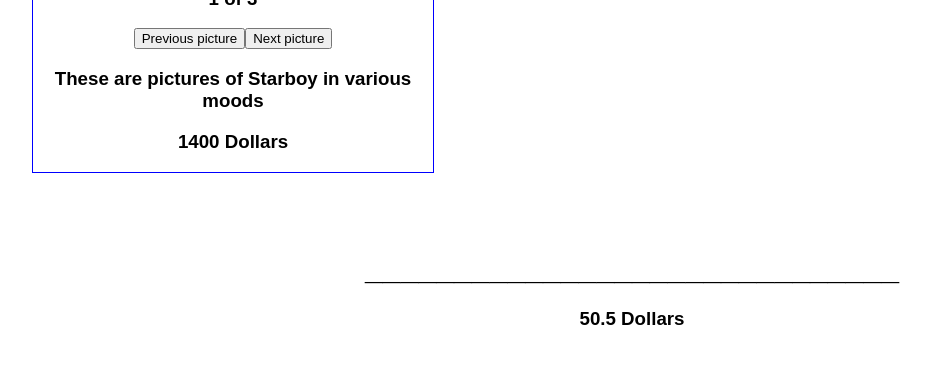
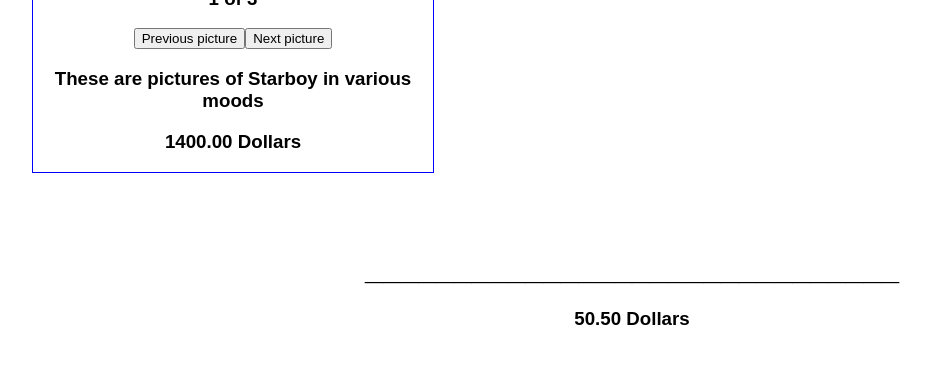
Before and after one commit to BMA-Corgea/nice-meme-react, a React (Create React App) app: page / in a window 1280 px wide. Shown: the part 2000-2380 px from the top of the page, without its empty margins (8-939 px from the left). Built offline with nearby package versions, Linux system fonts and the light colour scheme.

Commit message:
smol changes

```diff
--- a/public/index.html
+++ b/public/index.html
@@ -19,7 +19,7 @@
       work correctly both with client-side routing and a non-root public URL.
       Learn how to configure a non-root public URL by running `npm run build`.
     -->
-    <title>Images are great to have</title>
+    <title>I can create anything and everything!</title>
   </head>
   <body>
     <noscript>
--- a/src/react-parts/PriceTag.js
+++ b/src/react-parts/PriceTag.js
@@ -4,6 +4,8 @@ export class PriceTag extends React.Component {
   //The props for this component are region and price
   render() {
     let regionModifier;
+    let regionFixedFloat;
+    let regionCurrency;
 
     if (this.props.region === "America") {
       regionModifier = 1;
@@ -15,22 +17,27 @@ export class PriceTag extends React.Component {
       regionModifier = 10;
     }
 
-    let regionCurrency;
-
     if (this.props.region === "America") {
       regionCurrency = "Dollars";
+      regionFixedFloat = 2;
     } else if (this.props.region === "Canada") {
       regionCurrency = "Syrup Coins";
+      regionFixedFloat = 2;
     } else if (this.props.region === "Bitcoin") {
       regionCurrency = "Bitcoin";
+      regionFixedFloat = 6;
     } else if (this.props.region === "Basement") {
       regionCurrency = "Good Boy Points";
+      regionFixedFloat = 2;
     }
 
     return (
       <div>
         <h3>
-          {parseFloat(this.props.price) * regionModifier} {regionCurrency}
+          {(parseFloat(this.props.price) * regionModifier).toFixed(
+            regionFixedFloat
+          )}{" "}
+          {regionCurrency}
         </h3>
       </div>
     );
```
